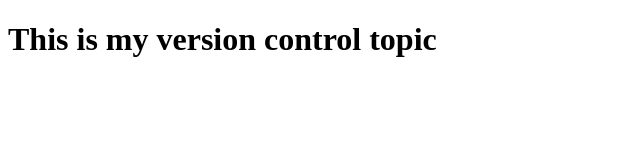
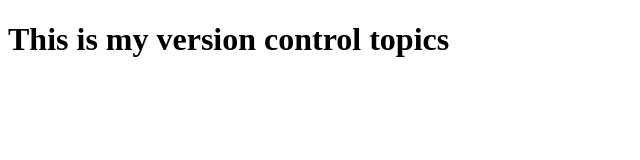
Before and after one commit to Vanithasen/testing, a plain HTML site: page index.html in a window 1280 px wide. Shown: the full height of the page, 0-640 px from the left. Drawn offline with Linux system fonts and the light colour scheme.

Commit message:
Fix:Grammer

```diff
--- a/index.html
+++ b/index.html
@@ -6,6 +6,6 @@
     <title>Document</title>
 </head>
 <body>
-    <h1>This is my version control topic</h1>
+    <h1>This is my version control topics</h1>
 </body>
 </html>
```
